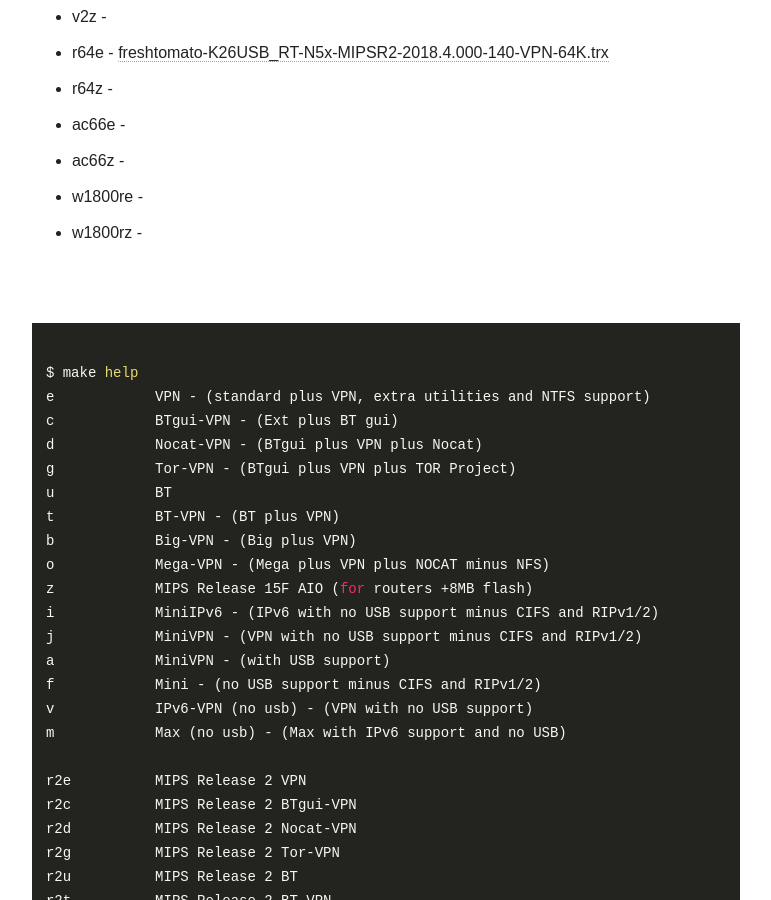
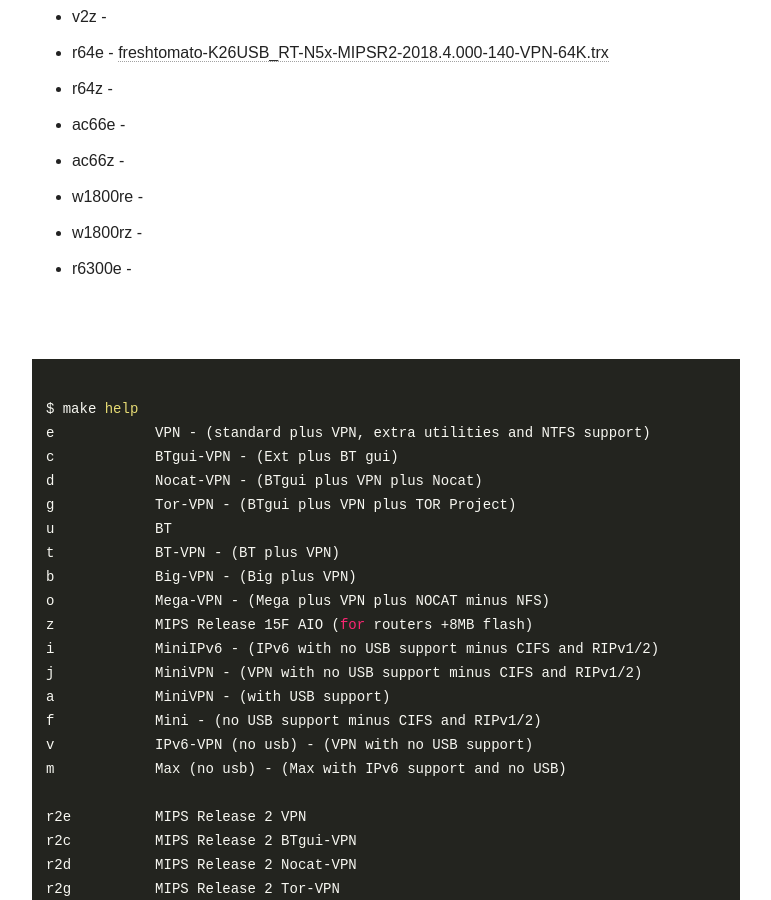
Before and after one commit to oglopss/freshtomato-mips-ci-jekyll, a Jekyll site: the page built from index.html, in a window 1280 px wide and 900 px high, scrolled down 2503 px. Shown: the whole window, without its empty margins (254-1025 px from the left). Built offline with Jekyll 4.4.1, drawn with Linux system fonts in a browser that asks for light colours; nearby versions of some CDN libraries.

Commit message:
Travis build 11 r6300e pushed to gh-pages

```diff
--- a/_data/ss.yml
+++ b/_data/ss.yml
@@ -59,3 +59,4 @@
   - 0058 w1800re
   - 0059 w1800rz
   - 0054 r64e freshtomato-K26USB_RT-N5x-MIPSR2-2018.4.000-140-VPN-64K.trx
+  - 0060 r6300e
```
Also changed, not shown: 1 other file.
